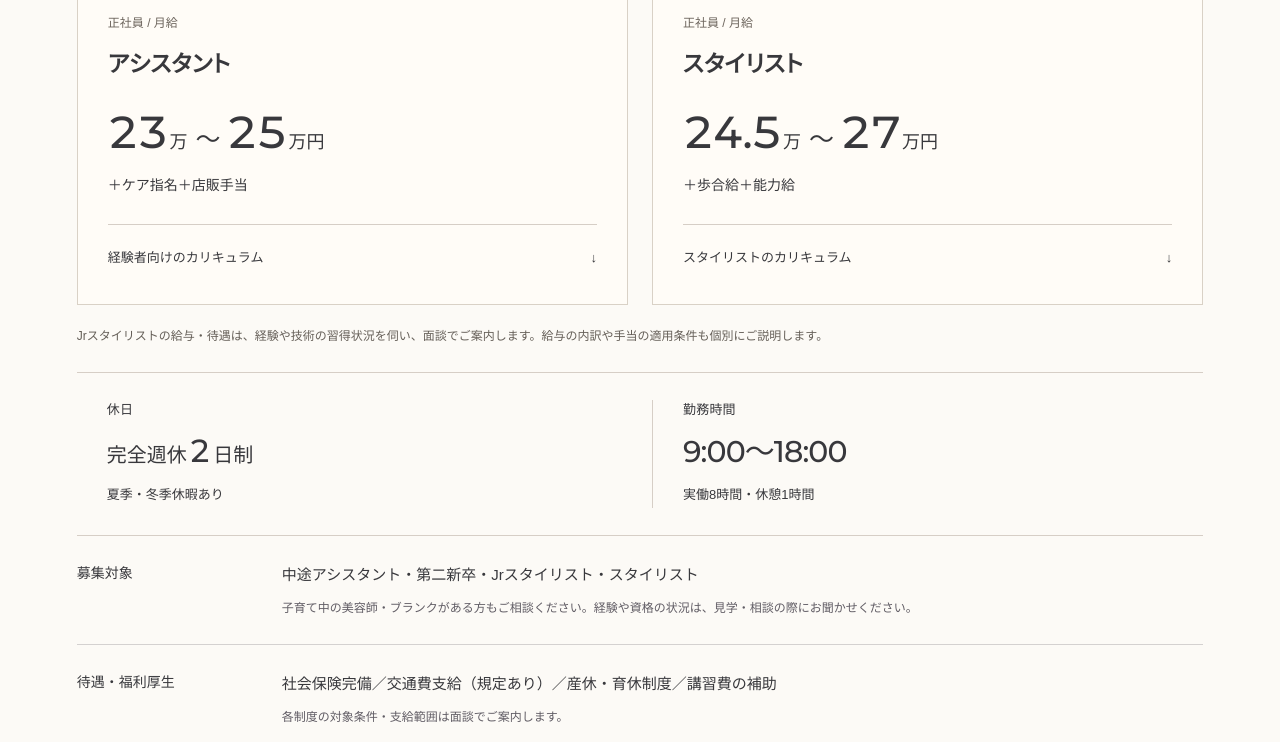
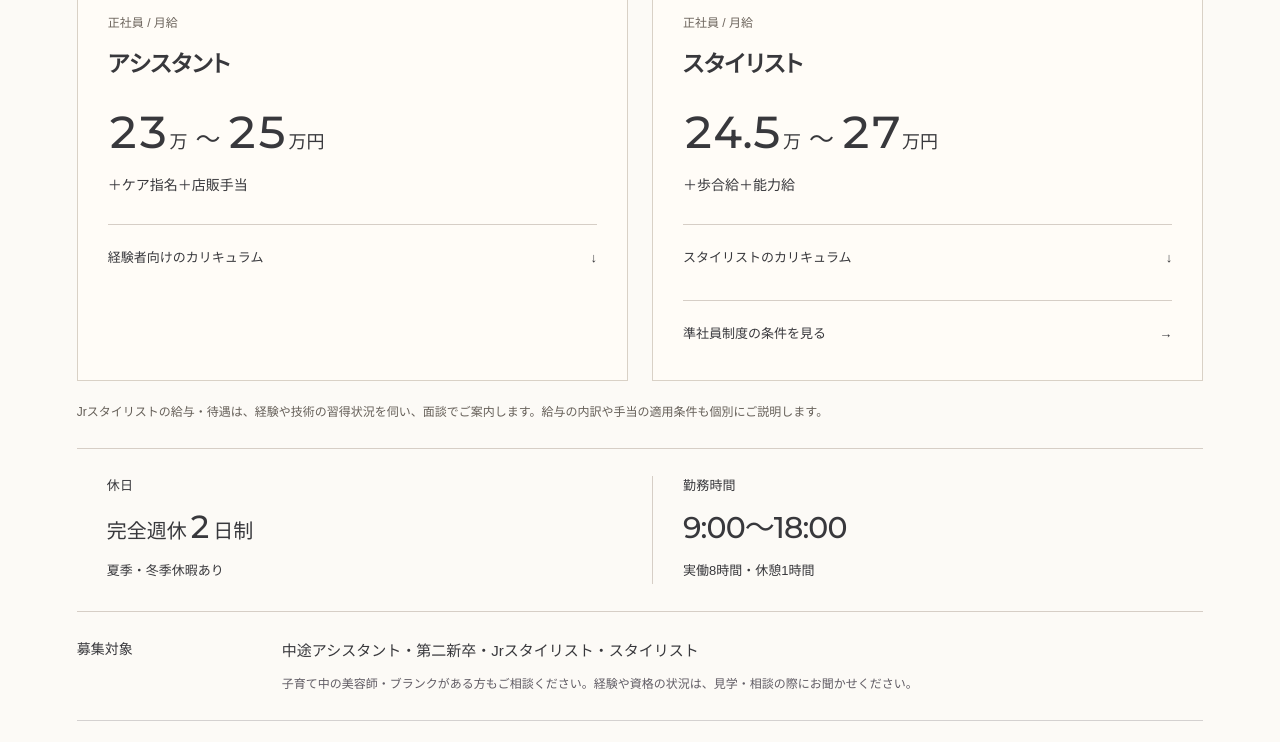
Before and after one commit to legohair1129-web/legohair-recruit-lp, a plain HTML site: page index.html in a window 1280 px wide. Shown: the part 1817-2559 px from the top of the page. Drawn offline with nearby package versions, Linux system fonts and the light colour scheme.

Commit message:
Link semi-employee conditions from stylist recruitment card

```diff
--- a/index.html
+++ b/index.html
@@ -24,7 +24,7 @@
 <div class="work-heading"><h2 id="work-title">給与・休日・働き方</h2><p>アシスタント・Jrスタイリスト・スタイリストを募集しています。<br>子育て中の方や、復帰を考えている方もご相談ください。</p></div>
 <div class="job-grid">
   <article class="job-card" aria-labelledby="assistant-job-title"><p class="job-label">正社員 / 月給</p><h3 id="assistant-job-title">アシスタント</h3><p class="job-pay" aria-label="月給23万〜25万円"><span class="pay-value">23<span class="pay-unit">万</span><span class="pay-range">〜</span>25<span class="pay-unit">万円</span></span></p><p class="job-addition">＋ケア指名＋店販手当</p><a class="job-link" href="#curriculum-assistant">経験者向けのカリキュラム <span aria-hidden="true">↓</span></a></article>
-  <article id="stylist" class="job-card" aria-labelledby="stylist-job-title"><p class="job-label">正社員 / 月給</p><h3 id="stylist-job-title">スタイリスト</h3><p class="job-pay" aria-label="月給24.5万〜27万円"><span class="pay-value">24.5<span class="pay-unit">万</span><span class="pay-range">〜</span>27<span class="pay-unit">万円</span></span></p><p class="job-addition">＋歩合給＋能力給</p><a class="job-link" href="#curriculum-stylist">スタイリストのカリキュラム <span aria-hidden="true">↓</span></a></article>
+  <article id="stylist" class="job-card" aria-labelledby="stylist-job-title"><p class="job-label">正社員 / 月給</p><h3 id="stylist-job-title">スタイリスト</h3><p class="job-pay" aria-label="月給24.5万〜27万円"><span class="pay-value">24.5<span class="pay-unit">万</span><span class="pay-range">〜</span>27<span class="pay-unit">万円</span></span></p><p class="job-addition">＋歩合給＋能力給</p><a class="job-link" href="#curriculum-stylist">スタイリストのカリキュラム <span aria-hidden="true">↓</span></a><a class="job-link" href="semi-employee.html">準社員制度の条件を見る <span aria-hidden="true">→</span></a></article>
 </div>
 <p class="work-note">Jrスタイリストの給与・待遇は、経験や技術の習得状況を伺い、面談でご案内します。給与の内訳や手当の適用条件も個別にご説明します。</p>
 <div class="work-facts"><div><h3>休日</h3><p class="fact-value">完全週休<span>2</span>日制</p><p>夏季・冬季休暇あり</p></div><div><h3>勤務時間</h3><p class="fact-value fact-time">9:00〜18:00</p><p>実働8時間・休憩1時間</p></div></div>
```
